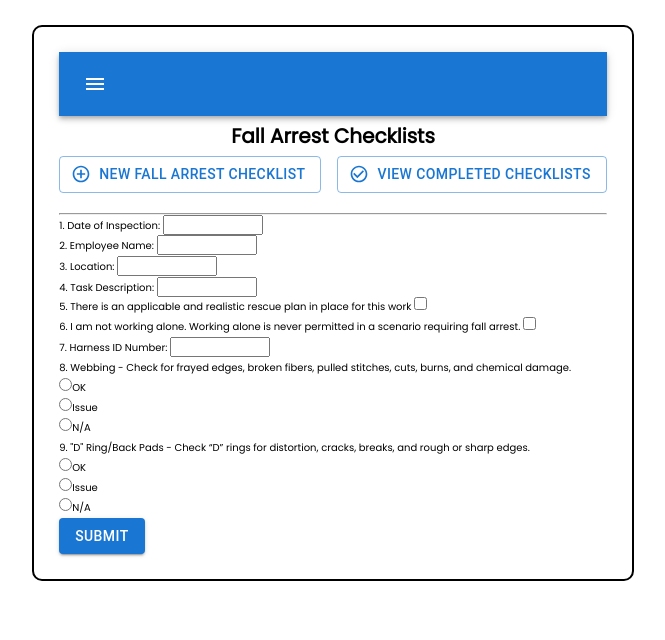
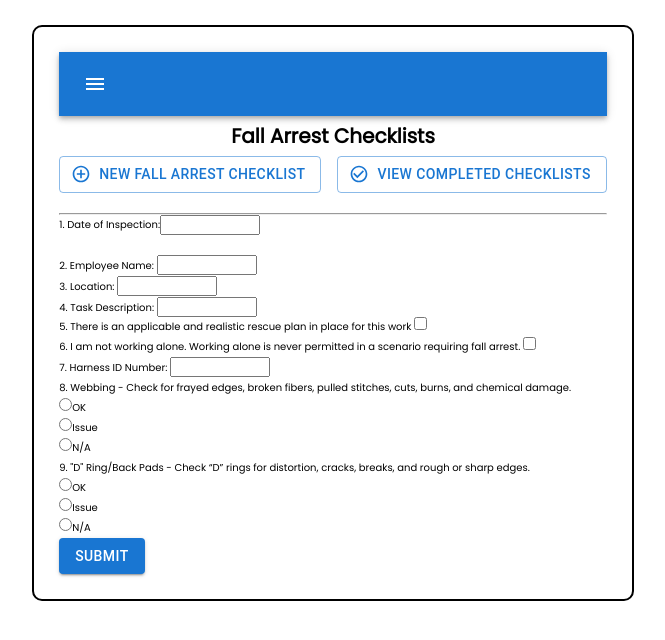
Before and after one commit to kbaillieul/checklist-project, a React (Create React App) app: page /fallarrest/new in a window 1280 px wide. Shown: the top 640 px of the page, without its empty margins (307-972 px from the left). Built offline with nearby package versions, Linux system fonts and the light colour scheme.

Commit message:
Formatting

```diff
--- a/src/App.css
+++ b/src/App.css
@@ -42,3 +42,9 @@ label {
   border-radius: 10px;
   font-size: 10px;
 }
+
+.form {
+  display: flex;
+  flex-direction: row;
+  align-items: flex-start;
+}
--- a/src/App.js
+++ b/src/App.js
@@ -44,10 +44,7 @@ function App() {
         <Routes>
           <Route path="/" element={<Navbar />}>
             <Route index element={<Header />} />
-            <Route
-              path="fallarrest"
-              element={<FAMain completedFA={completedFA} />}
-            >
+            <Route path="fallarrest" element={<FAMain />}>
               <Route
                 path="new"
                 element={<FAChecklist onSubmit={refreshFA} />}
@@ -59,10 +56,7 @@ function App() {
                 <Route path=":key" element={<FAChecklistDetails />} />
               </Route>
             </Route>
-            <Route
-              path="lightvehicle"
-              element={<LVMain completedLV={completedLV} />}
-            >
+            <Route path="lightvehicle" element={<LVMain />}>
               <Route
                 path="new"
                 element={<LVChecklist onSubmit={refreshLV} />}
@@ -74,10 +68,7 @@ function App() {
                 <Route path=":key" element={<LVChecklistDetails />} />
               </Route>
             </Route>
-            <Route
-              path="heavyequipment"
-              element={<HEMain completedHE={completedHE} />}
-            >
+            <Route path="heavyequipment" element={<HEMain />}>
               <Route
                 path="new"
                 element={<HEChecklist onSubmit={refreshHE} />}
--- a/src/components/FAChecklist.jsx
+++ b/src/components/FAChecklist.jsx
@@ -50,7 +50,8 @@ const FAChecklist = ({ onSubmit }) => {
 
   return (
     <div>
-      <label>1. Date of Inspection: </label>
+      <label className="form">
+        1. Date of Inspection:{" "}
         <DatePicker
           className="text-Input"
           selected={fallArrest.date}
@@ -58,6 +59,7 @@ const FAChecklist = ({ onSubmit }) => {
           onChange={(date) => setFallArrest({ ...fallArrest, date: date })}
           maxDate={new Date()}
         />
+      </label>
       <br />
       <label>2. Employee Name: </label>
       <input
--- a/src/components/FAMain.jsx
+++ b/src/components/FAMain.jsx
@@ -5,7 +5,7 @@ import AddCircleOutlineIcon from "@mui/icons-material/AddCircleOutline";
 import CheckCircleOutlineIcon from "@mui/icons-material/CheckCircleOutline";
 import Stack from "@mui/material/Stack";
 
-const FAMain = ({ completedFA }) => {
+const FAMain = () => {
   const navigate = useNavigate();
   const newFA = (e) => {
     navigate("/fallarrest/new");
--- a/src/components/HEMain.jsx
+++ b/src/components/HEMain.jsx
@@ -5,7 +5,7 @@ import AddCircleOutlineIcon from "@mui/icons-material/AddCircleOutline";
 import CheckCircleOutlineIcon from "@mui/icons-material/CheckCircleOutline";
 import Stack from "@mui/material/Stack";
 
-const HEMain = ({ completedHE }) => {
+const HEMain = () => {
   const navigate = useNavigate();
   const newHE = (e) => {
     navigate("/heavyequipment/new");
--- a/src/components/LVChecklist.jsx
+++ b/src/components/LVChecklist.jsx
@@ -65,7 +65,6 @@ const LVChecklist = ({ onSubmit }) => {
           setLightVehicle({ ...lightVehicle, type: e.target.value })
         }
       />
-      <div>
       <br />
       <label>4. Oil Level</label>
       <br />
@@ -129,14 +128,9 @@ const LVChecklist = ({ onSubmit }) => {
       ></input>
       N/A
       <br />
-        <Button
-          variant="contained"
-          className="submit"
-          onClick={submitChecklist}
-        >
+      <Button variant="contained" className="submit" onClick={submitChecklist}>
         Submit
       </Button>
-      </div>
     </div>
   );
 };
--- a/src/components/LVMain.jsx
+++ b/src/components/LVMain.jsx
@@ -5,7 +5,7 @@ import AddCircleOutlineIcon from "@mui/icons-material/AddCircleOutline";
 import CheckCircleOutlineIcon from "@mui/icons-material/CheckCircleOutline";
 import Stack from "@mui/material/Stack";
 
-const LVMain = ({ completedLV }) => {
+const LVMain = () => {
   const navigate = useNavigate();
   const newLV = (e) => {
     navigate("/lightvehicle/new");
```
Lines whose indentation alone changed are shown as unchanged.
